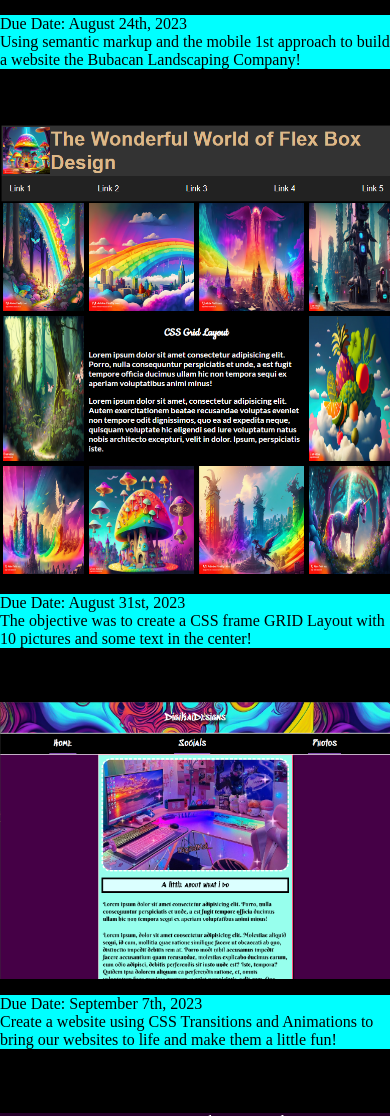
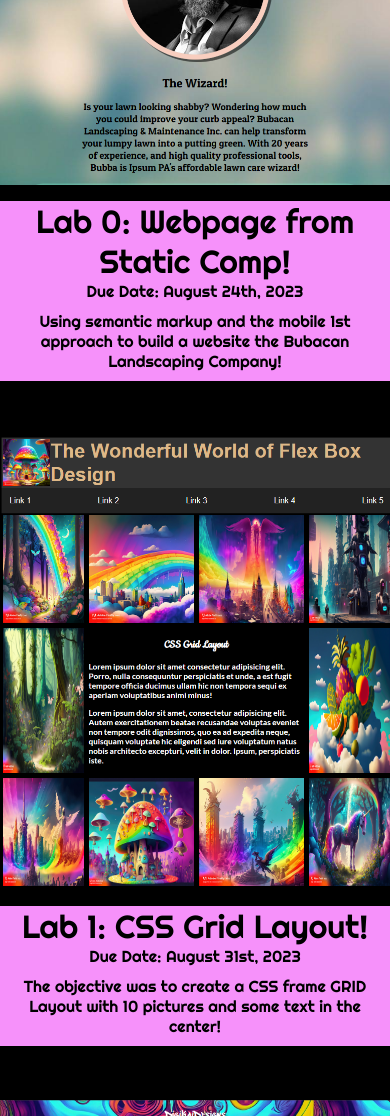
Before and after one commit to KHughes2425/https---github.com-KHughes2425-Course-Jumppage, a plain HTML site: page index.html in a window 390 px wide. Shown: the part 1748-2864 px from the top of the page. Drawn offline with Linux system fonts and the light colour scheme; a web font is replaced by a local one.

Commit message:
mobile descriptions done

```diff
--- a/css/styles.css
+++ b/css/styles.css
@@ -34,7 +34,31 @@ h1{
 }
 
 .mobile{
-   background-color: aqua;
+   background-color: rgb(246, 145, 250);
+}
+
+.list{
+   font-family: 'Righteous', cursive;
+   text-align: center;
+   padding: 10px;
+
+
+
+}
+
+.h{
+   text-align: center;
+   font-family: 'Righteous', cursive;
+   font-size:2rem;
+
+}
+
+.date{
+   text-align: center;
+   font-family: 'Righteous', cursive;
+   font-size: 1rem;
+
+
 }
 
 
@@ -488,5 +512,9 @@ footer p{
        background-color: #12012c;
    }
 
+   .mobile{
+      display:none;
+   }
+
 
 }
--- a/index.html
+++ b/index.html
@@ -31,7 +31,7 @@
             <h4>Wanna check out my recent projects?</h4>
             <div id="container">
                 <button type="button">
-                    Click Here
+                    Just click the images to see the <span>Full Website!</span>
                 </button>
             </div>
         </div>
@@ -54,8 +54,9 @@
              <div class="flip-box-back">
                  <h6>Lab 0: Webpage from Static Comp!</h6>
                  <ul class="mobile">
-                    <li> Due Date: August 24th, 2023</li>
-                    <li> Using semantic markup and the mobile 1st approach to build a website the Bubacan Landscaping Company!</li>
+                    <li class="h">Lab 0: Webpage from Static Comp!</li>
+                    <li class="date"> Due Date: August 24th, 2023</li>
+                    <li class="list"> Using semantic markup and the mobile 1st approach to build a website the Bubacan Landscaping Company!</li>
 
                  </ul>
                  <ul>
@@ -74,8 +75,9 @@
                 <div class="flip-box-back">
                     <h6>Lab 1: CSS Grid Layout!</h6>
                     <ul class="mobile">
-                        <li> Due Date: August 31st, 2023</li>
-                        <li> The objective was to create a CSS frame GRID Layout with 10 pictures and some text in the center!</li>
+                        <li class="h">Lab 1: CSS Grid Layout!</li>
+                        <li class="date"> Due Date: August 31st, 2023</li>
+                        <li class="list"> The objective was to create a CSS frame GRID Layout with 10 pictures and some text in the center!</li>
 
                     </ul>
                     <ul>
@@ -94,8 +96,9 @@
                 <div class="flip-box-back">
                     <h6>Lab 2: CSS Transitions and Animations</h6>
                     <ul class="mobile">
-                        <li> Due Date: September 7th, 2023</li>
-                        <li> Create a website using CSS Transitions and Animations to bring our websites to life and make them a little fun!</li>
+                        <li class="h">Lab 2: CSS Transitions and Animations</li>
+                        <li class="date"> Due Date: September 7th, 2023</li>
+                        <li class="list"> Create a website using CSS Transitions and Animations to bring our websites to life and make them a little fun!</li>
 
                     </ul>
                     <ul>
```
